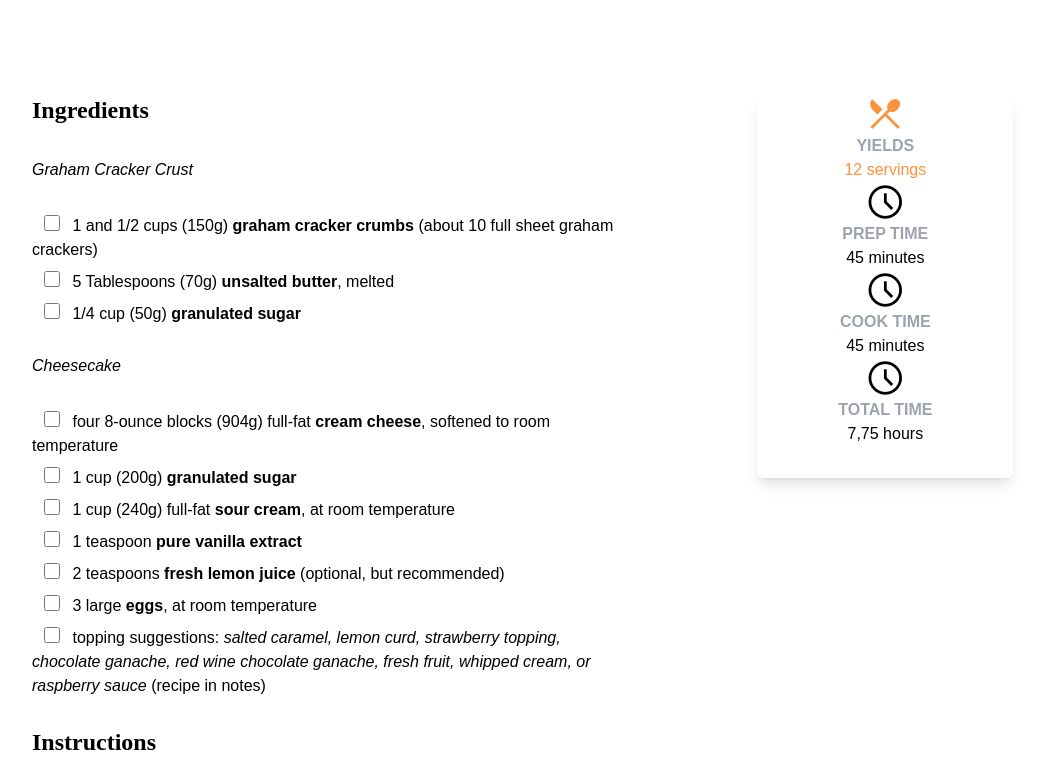
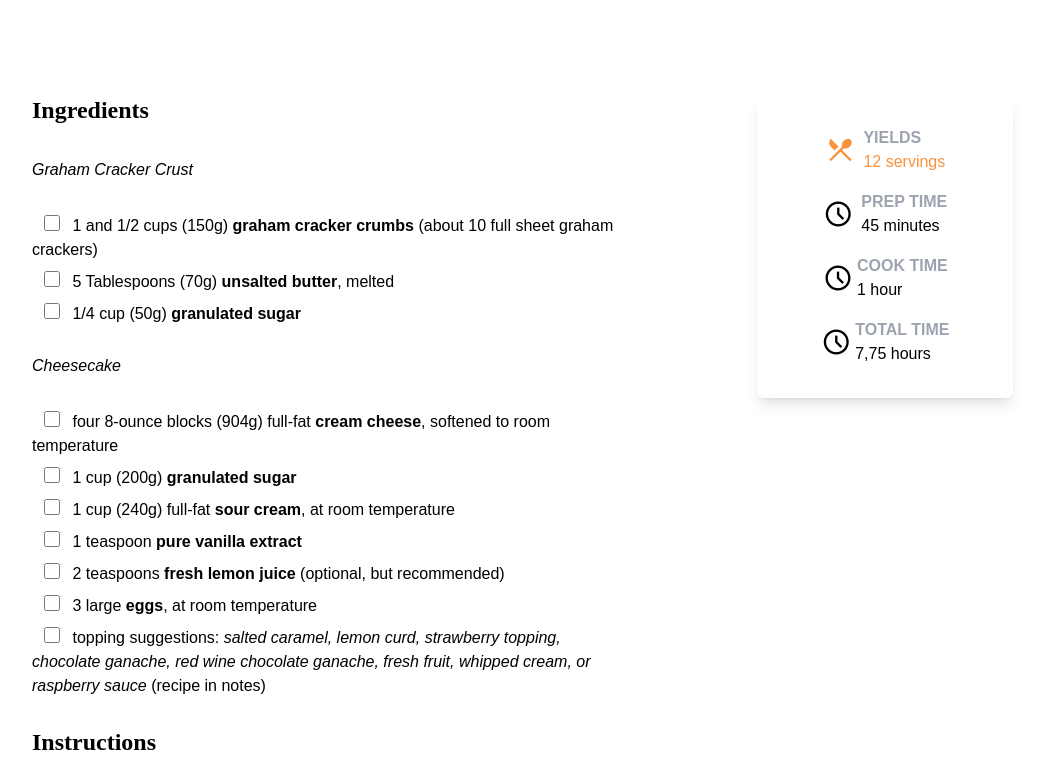
Before and after one commit to Juana-89/recipe-page-master, a website: page src/index.html in a window 1280 px wide. Shown: the part 715-1480 px from the top of the page, without its empty margins (96-1138 px from the left). Drawn offline with nearby package versions, Linux system fonts and the light colour scheme.

Commit message:
vista desktop lista

```diff
--- a/src/index.html
+++ b/src/index.html
@@ -157,32 +157,54 @@
       </article>
       <aside class="shadow-lg rounded-md w-1/4 h-1/3 mt-12 ml-auto">
         <div class="flex items-center flex-col justify-center mt-8 mb-8">
-          <span class="material-symbols-outlined  text-orange-400">
+          <div class="flex items-center">
+            <span class="material-symbols-outlined mr-2 text-orange-400">
               restaurant_menu
             </span>
+            <div class="text-left">
               <h3 class="text-gray-400 font-bold">YIELDS</h3>
               <h4 class="text-orange-400">12 servings</h4>
-          <span class="material-symbols-outlined">
+            </div>
+          </div>
+          <div class="flex items-center mt-4">
+            <div class="flex items-center">
+              <span class="material-symbols-outlined mr-2">
                 schedule
               </span>
+              <div class="text-left">
                 <h3 class="text-gray-400 font-bold">PREP TIME</h3>
                 <h4>45 minutes</h4>
-          <span class="material-symbols-outlined">
+              </div>
+            </div>
+          </div>
+          <div class="flex items-center mt-4">
+            <div class="flex items-center">
+              <span class="material-symbols-outlined mr-1">
                 schedule
               </span>
+              <div class="text-left">
                 <h3 class="text-gray-400 font-bold">COOK TIME </h3>
-          <h4>45 minutes</h4>
-          <span class="material-symbols-outlined">
+                <h4>1 hour</h4>
+              </div>
+            </div>
+          </div>
+          <div class="flex items-center mt-4">
+            <div class="flex items-center">
+              <span class="material-symbols-outlined mr-1">
                 schedule
               </span>
+              <div class="text-left">
                 <h3 class="text-gray-400 font-bold">TOTAL TIME </h3>
                 <h4>7,75 hours</h4>
               </div>
+            </div>
+          </div>
+        </div>
       </aside>
-    </div>
   </section>
+  <hr class="dotted">
   <footer class="text-center">
-    created by username - devChallenges.io
+    created by <b><a href="https://github.com/Juana-89">Juana89</a></b> - devChallenges.io ❤️
   </footer>
 </body>
 
--- a/src/input.css
+++ b/src/input.css
@@ -39,9 +39,13 @@ article {
 }
 
 .material-symbols-outlined {
-  font-size: 40px !important;
+  font-size: 30px !important;
 }
 
 .ml-auto {
   margin-left: 8rem !important;
 }
+
+hr.dotted {
+  border-top: 3px dotted #bbb;
+}
```
Also changed, not shown: dist/output.css. Lines whose indentation alone changed are shown as unchanged.
